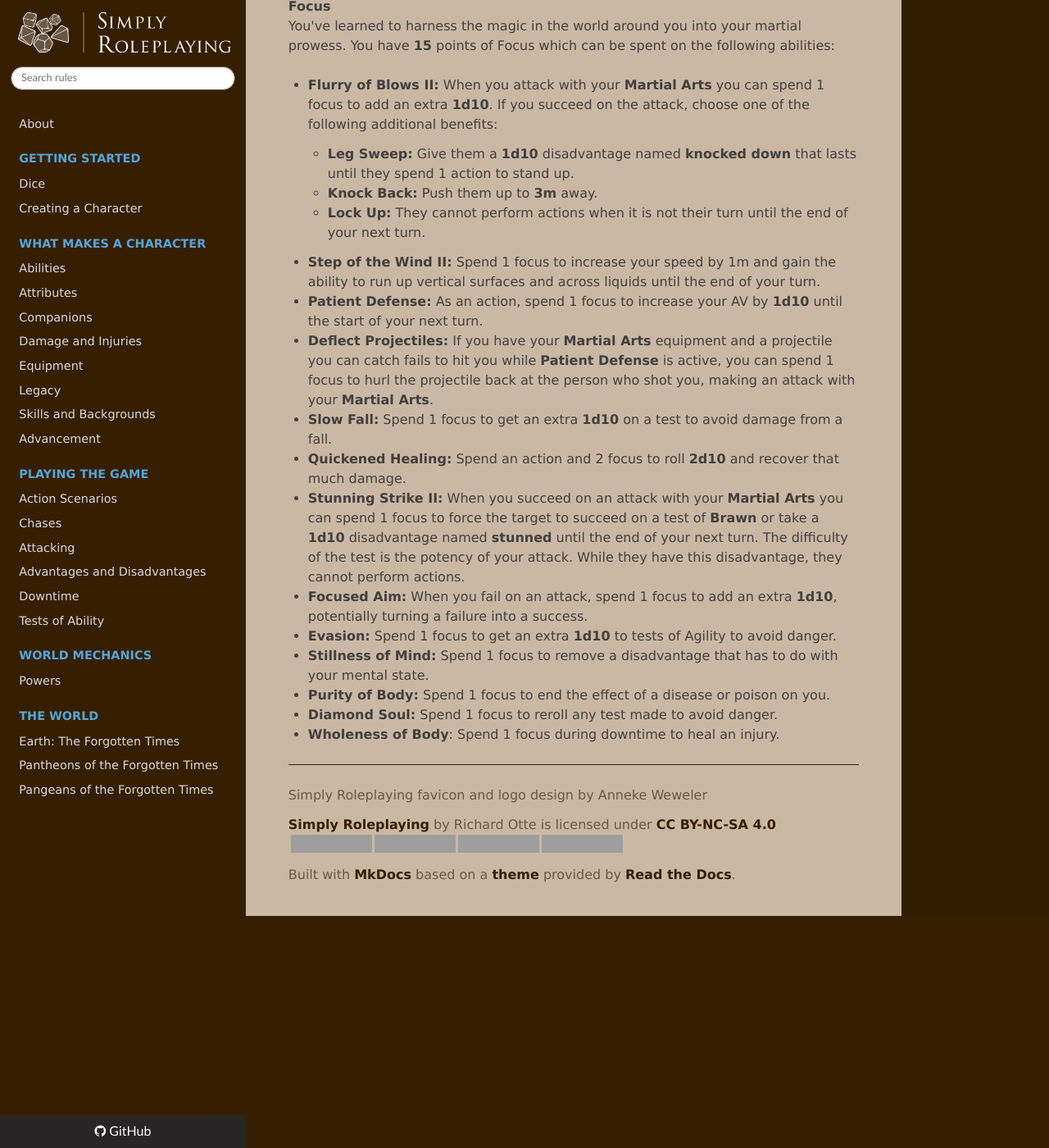
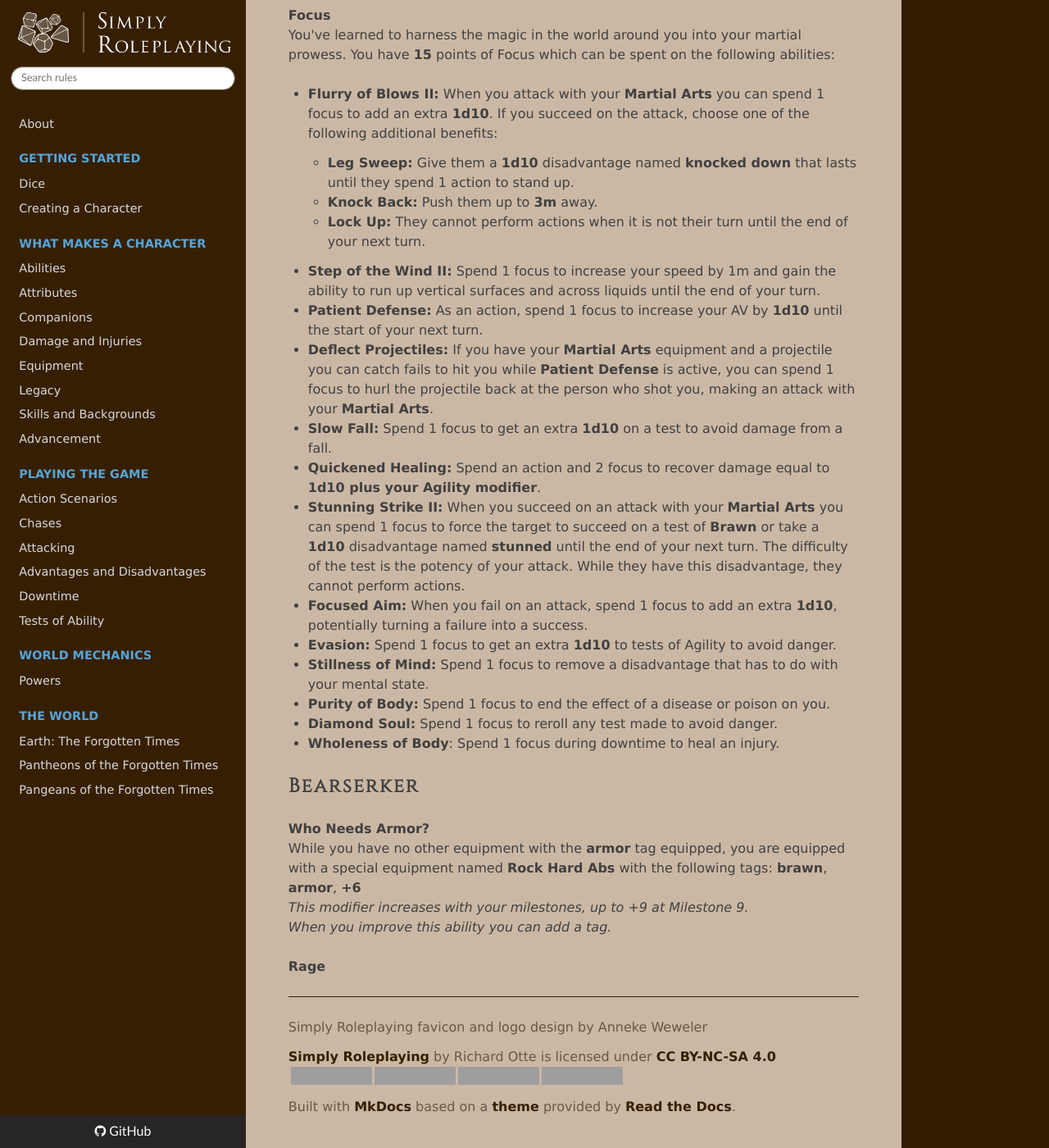
Before and after one commit to TheFifthRider/simply-roleplaying-webapp, an MkDocs documentation site: the page built from docs/character/example_abilities.md, in a window 1280 px wide and 1400 px high, scrolled down 426 px. Shown: the whole window at 82% size. Built offline with MkDocs 1.6.1, drawn with Linux system fonts in a browser that asks for light colours; nearby versions of some CDN libraries; some of the changed text lies outside the part shown; grey boxes are pictures that could not be loaded.

Commit message:
feat: intermediary commit

```diff
--- a/docs/character/example_abilities.md
+++ b/docs/character/example_abilities.md
@@ -1,11 +1,11 @@
-## Example Abilities
+# Example Abilities
 
-### Martial Artist
+## Martial Artist
 
 _(6 Milestones / 200 Potential) -- Level 15 Monk in D&D_
 
 **My Body is a Weapon III** <br/>
-While unarmed or wielding a weapon used in your martial arts you get a special equipment named **Martial Arts** with the following tags: **agility**, **armor**, **magical**, **weapon**, **+6**<br/>
+While you have no other equipment with the **armor** or **weapon** tag equipped, you are equipped with a special equipment named **Martial Arts** with the following tags: **agility**, **armor**, **magical**, **weapon**, **+6**<br/>
 _This modifier increases with your milestones, up to +9 at Milestone 9.<br/>When you improve this ability you can add a tag._
 
 **Focus** <br/>
@@ -21,7 +21,7 @@
 *   **Patient Defense:** As an action, spend 1 focus to increase your AV by **1d10** until the start of your next turn.
 *   **Deflect Projectiles:** If you have your **Martial Arts** equipment and a projectile you can catch fails to hit you while **Patient Defense** is active, you can spend 1 focus to hurl the projectile back at the person who shot you, making an attack with your **Martial Arts**.
 *   **Slow Fall:** Spend 1 focus to get an extra **1d10** on a test to avoid damage from a fall.
-*   **Quickened Healing:** Spend an action and 2 focus to roll **2d10** and recover that much damage.
+*   **Quickened Healing:** Spend an action and 2 focus to recover damage equal to **1d10 plus your Agility modifier**.
 *   **Stunning Strike II:** When you succeed on an attack with your **Martial Arts** you can spend 1 focus to force the target to succeed on a test of **Brawn** or take a **1d10** disadvantage named **stunned** until the end of your next turn. The difficulty of the test is the potency of your attack. While they have this disadvantage, they cannot perform actions.
 *   **Focused Aim:** When you fail on an attack, spend 1 focus to add an extra **1d10**, potentially turning a failure into a success.
 *   **Evasion:** Spend 1 focus to get an extra **1d10** to tests of Agility to avoid danger.
@@ -29,3 +29,13 @@
 *   **Purity of Body:** Spend 1 focus to end the effect of a disease or poison on you.
 *   **Diamond Soul:** Spend 1 focus to reroll any test made to avoid danger.
 *   **Wholeness of Body**: Spend 1 focus during downtime to heal an injury.
+
+
+
+## Bearserker
+
+**Who Needs Armor?**<br/>
+While you have no other equipment with the **armor** tag equipped, you are equipped with a special equipment named **Rock Hard Abs** with the following tags: **brawn**, **armor**, **+6**<br/>
+_This modifier increases with your milestones, up to +9 at Milestone 9.<br/>When you improve this ability you can add a tag._
+
+**Rage**
```
Also changed, not shown: docs/character/abilities.md (+1 -1 lines).
